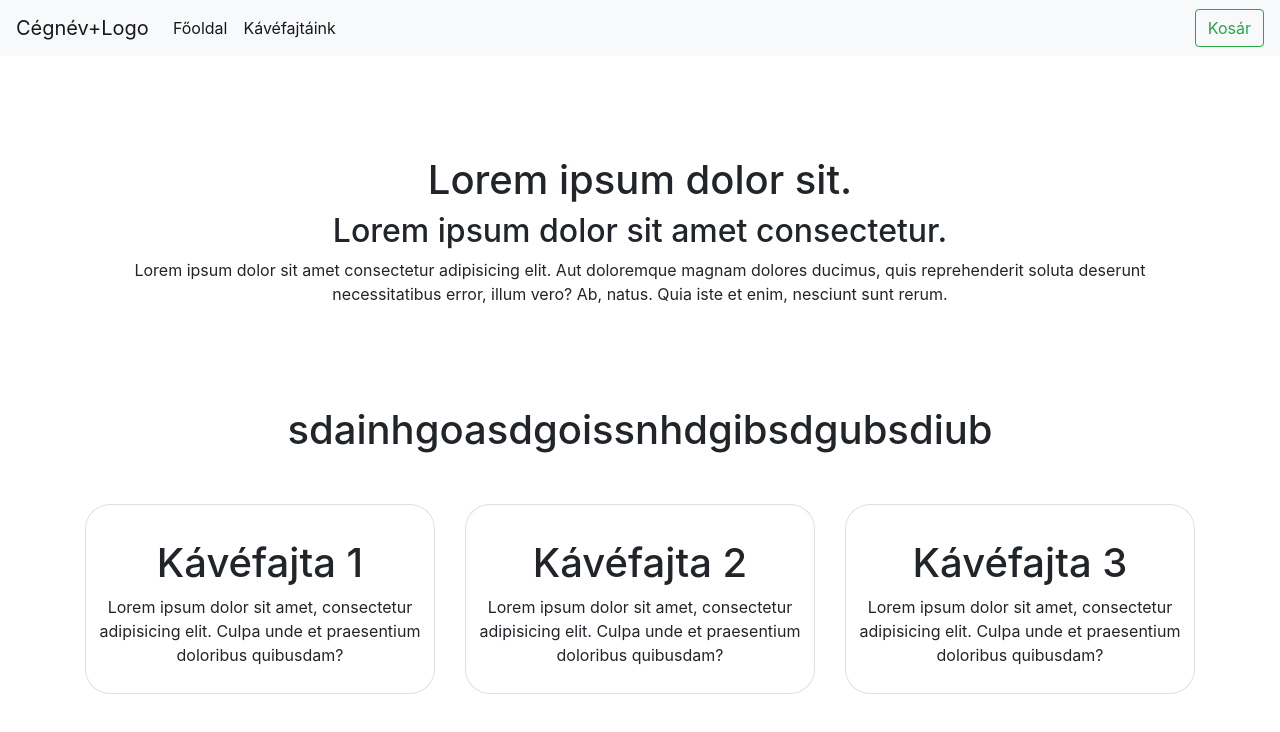
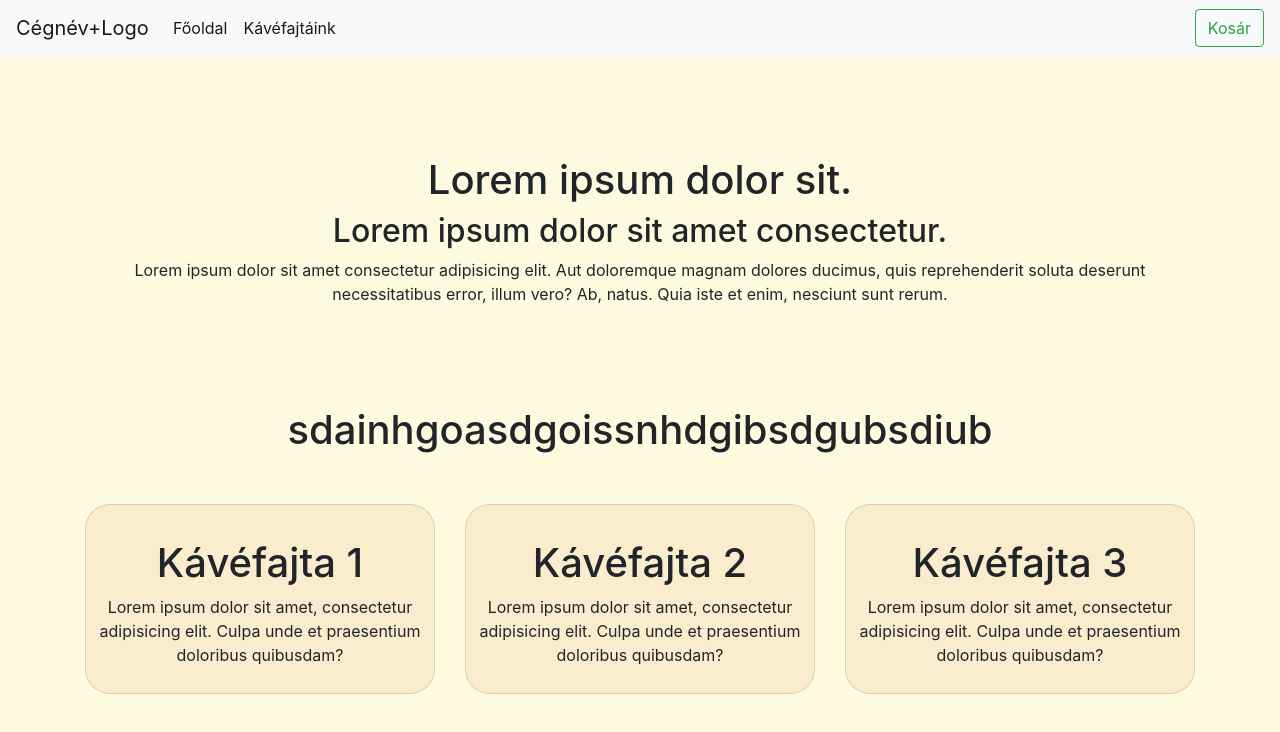
Before and after one commit to KKrhunter/Szemes-K-v--Webshop, a plain HTML site: page index.html in a window 1280 px wide. Drawn offline with nearby package versions, Linux system fonts and the light colour scheme.

Commit message:
Update style.css

```diff
--- a/style.css
+++ b/style.css
@@ -1,5 +1,5 @@
 body {
-    background-color: ;
+    background-color: #fefae0;
 
 }
 .fooldal_box {
@@ -13,6 +13,7 @@ body {
     background-color: ;
 }
 .card {
+    background-color: #faedcd;
     width: 100%;
     align-items: center;
     align-content: center;
```
